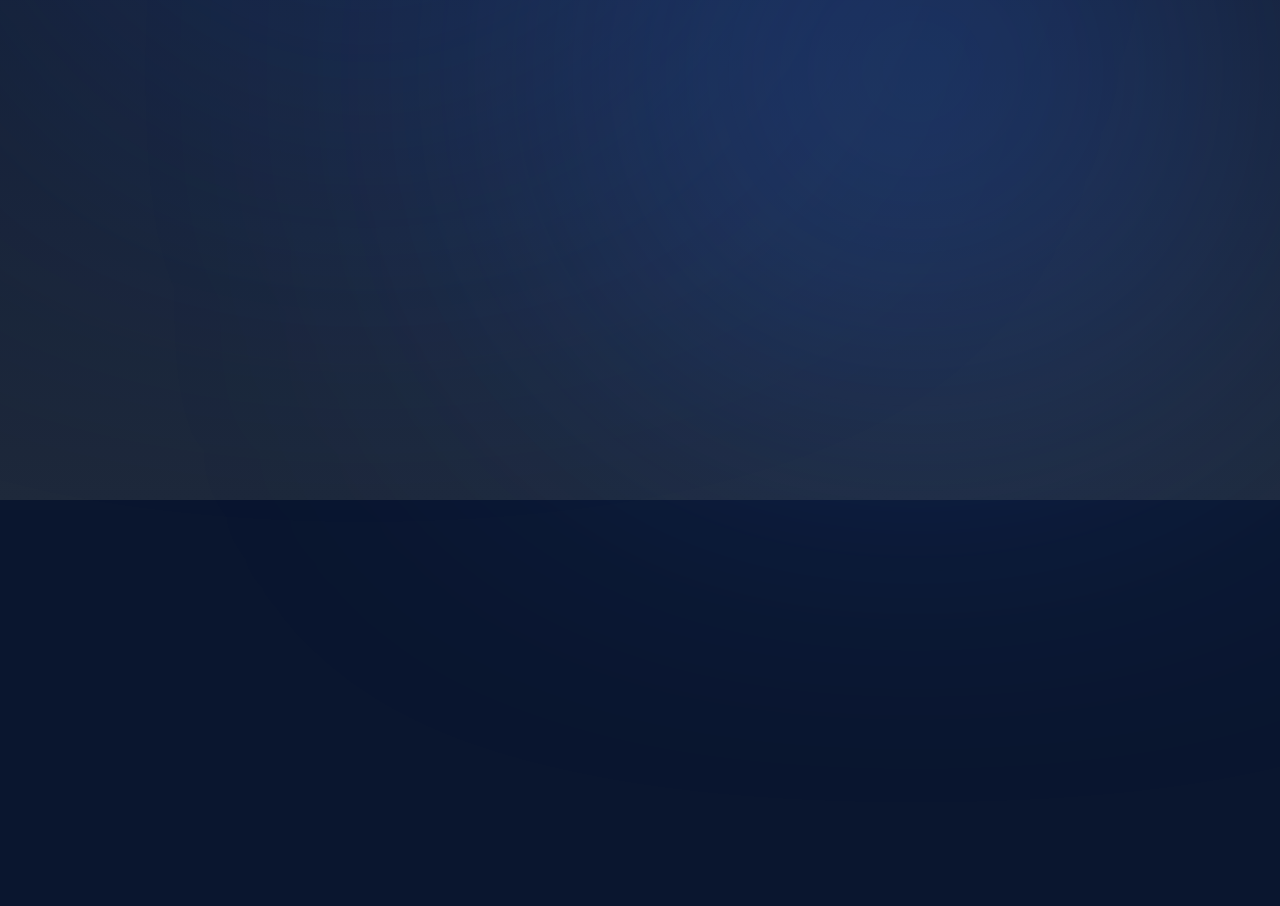
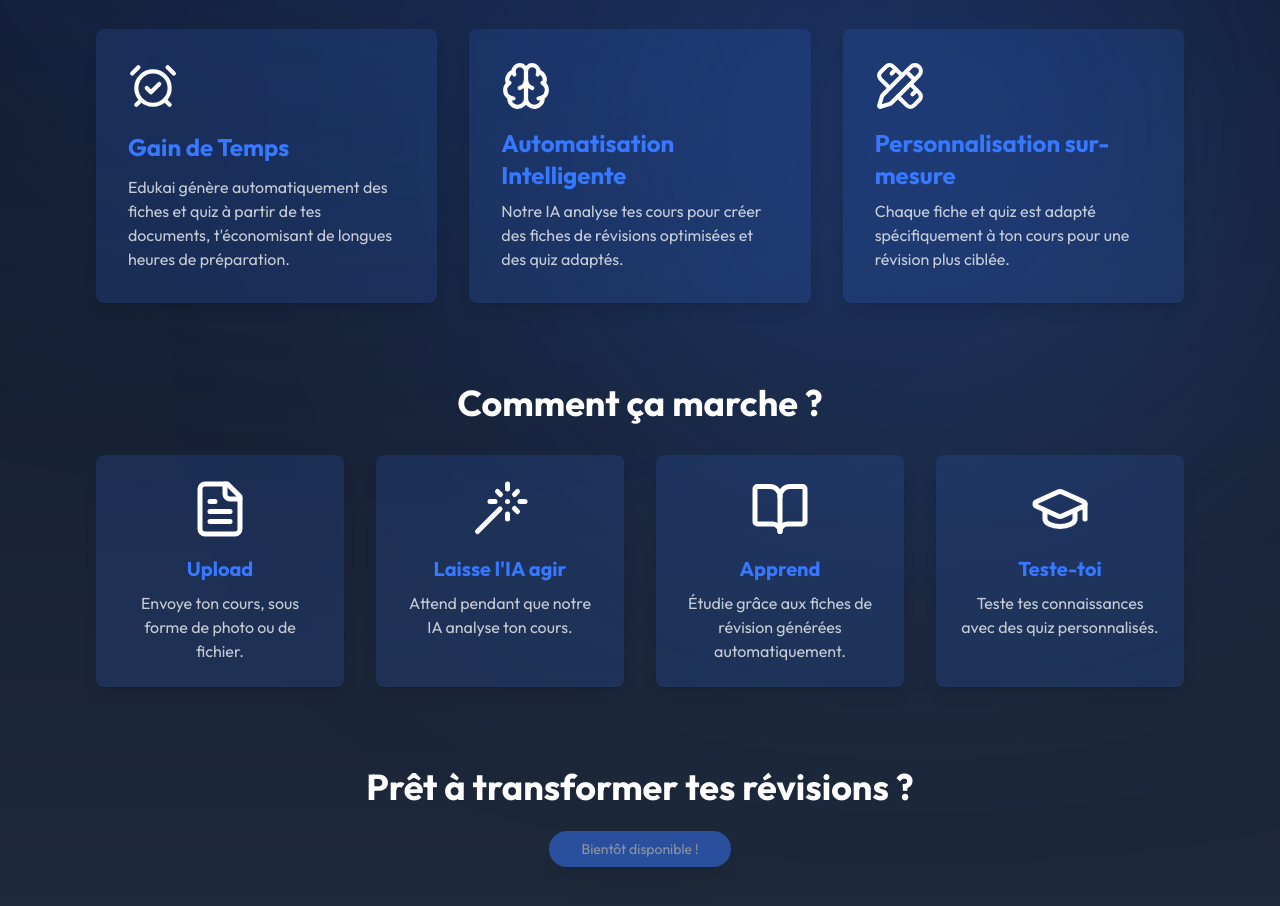
Before and after one commit to TristanHourtoulle/Edukai-landing-page, a Next.js app: page /solution in a window 1280 px wide. Shown: the part 300-1206 px from the top of the page. Before the commit the page ends 800 px from the top, so only its background shows below. Built offline with nearby package versions, Linux system fonts and the light colour scheme.

Commit message:
feat: implement solution page design

```diff
--- a/app/solution/page.tsx
+++ b/app/solution/page.tsx
@@ -1,3 +1,152 @@
+import { Button } from "@/components/ui/button";
+import {
+  AlarmClockCheck,
+  BookOpen,
+  Brain,
+  FileText,
+  GraduationCap,
+  PencilRuler,
+  Wand,
+} from "lucide-react";
+
 export default function Solution() {
-  return (<div></div>)
+  return (
+    <div className="outfit-regular w-full h-full flex flex-col items-center justify-center gap-20 pb-[5%] px-8">
+      {/* Section 1: En-tête et Résumé */}
+      <section className="text-center max-w-2xl">
+        <h1 className="text-5xl text-white font-bold">
+          Une solution <span className="text-primary-500">sur-mesure</span> pour
+          optimiser tes révisions
+        </h1>
+        <p className="text-lg text-white text-opacity-75 mt-4">
+          Gagne du temps, révise efficacement et accède à un contenu adapté à
+          tes besoins.
+        </p>
+      </section>
+
+      {/* Section 2: Fonctionnalités Principales */}
+      <section className="grid grid-cols-1 md:grid-cols-3 gap-8 w-full max-w-6xl">
+        <div className="flex flex-col justify-between bg-primary-500 bg-opacity-15 rounded-lg p-8 shadow-lg hover:scale-105 transform transition-all">
+          <AlarmClockCheck size={50} className="text-white" />
+          <h3 className="text-2xl text-primary-500 font-semibold mt-4">
+            Gain de Temps
+          </h3>
+          <p className="text-white text-opacity-75 mt-2">
+            Edukai génère automatiquement des fiches et quiz à partir de tes
+            documents, t'économisant de longues heures de préparation.
+          </p>
+        </div>
+
+        <div className="flex flex-col justify-between bg-primary-500 bg-opacity-15 rounded-lg p-8 shadow-lg hover:scale-105 transform transition-all">
+          <Brain size={50} className="text-white" />
+          <h3 className="text-2xl text-primary-500 font-semibold mt-4">
+            Automatisation Intelligente
+          </h3>
+          <p className="text-white text-opacity-75 mt-2">
+            Notre IA analyse tes cours pour créer des fiches de révisions
+            optimisées et des quiz adaptés.
+          </p>
+        </div>
+
+        <div className="flex flex-col justify-between bg-primary-500 bg-opacity-15 rounded-lg p-8 shadow-lg hover:scale-105 transform transition-all">
+          <PencilRuler size={50} className="text-white" />
+          <h3 className="text-2xl text-primary-500 font-semibold mt-4">
+            Personnalisation sur-mesure
+          </h3>
+          <p className="text-white text-opacity-75 mt-2">
+            Chaque fiche et quiz est adapté spécifiquement à ton cours pour une
+            révision plus ciblée.
+          </p>
+        </div>
+      </section>
+
+      {/* Section 3: Processus d'utilisation */}
+      <section className="text-center max-w-6xl">
+        <h2 className="text-4xl text-white font-bold mb-8">
+          Comment ça marche ?
+        </h2>
+        <div className="grid grid-cols-1 md:grid-cols-4 gap-8">
+          <div className="flex flex-col items-center bg-primary-500 bg-opacity-15 rounded-lg p-6 shadow-lg">
+            <FileText size={60} className="text-white" />
+            <h3 className="text-xl text-primary-500 font-semibold mt-4">
+              Upload
+            </h3>
+            <p className="text-white text-opacity-75 mt-2">
+              Envoye ton cours, sous forme de photo ou de fichier.
+            </p>
+          </div>
+
+          <div className="flex flex-col items-center bg-primary-500 bg-opacity-15 rounded-lg p-6 shadow-lg">
+            <Wand size={60} className="text-white" />
+            <h3 className="text-xl text-primary-500 font-semibold mt-4">
+              Laisse l'IA agir
+            </h3>
+            <p className="text-white text-opacity-75 mt-2">
+              Attend pendant que notre IA analyse ton cours.
+            </p>
+          </div>
+
+          <div className="flex flex-col items-center bg-primary-500 bg-opacity-15 rounded-lg p-6 shadow-lg">
+            <BookOpen size={60} className="text-white" />
+            <h3 className="text-xl text-primary-500 font-semibold mt-4">
+              Apprend
+            </h3>
+            <p className="text-white text-opacity-75 mt-2">
+              Étudie grâce aux fiches de révision générées automatiquement.
+            </p>
+          </div>
+
+          <div className="flex flex-col items-center bg-primary-500 bg-opacity-15 rounded-lg p-6 shadow-lg">
+            <GraduationCap size={60} className="text-white" />
+            <h3 className="text-xl text-primary-500 font-semibold mt-4">
+              Teste-toi
+            </h3>
+            <p className="text-white text-opacity-75 mt-2">
+              Teste tes connaissances avec des quiz personnalisés.
+            </p>
+          </div>
+        </div>
+      </section>
+
+      {/* Section 4: Témoignages
+      <section className="text-center max-w-4xl">
+        <h2 className="text-4xl text-white font-bold">
+          Ce que nos utilisateurs disent d'Edukai
+        </h2>
+        <div className="grid grid-cols-1 md:grid-cols-2 gap-8 mt-8">
+          <div className="bg-gray-800 bg-opacity-50 rounded-lg p-6 shadow-md">
+            <p className="text-white text-opacity-75">
+              "Edukai m'a permis de préparer mes révisions en un temps record,
+              sans perdre de temps sur des tâches répétitives."
+            </p>
+            <p className="text-primary-500 font-semibold mt-4">
+              — Alice Dupont, Étudiante
+            </p>
+          </div>
+          <div className="bg-gray-800 bg-opacity-50 rounded-lg p-6 shadow-md">
+            <p className="text-white text-opacity-75">
+              "Un outil indispensable pour tout étudiant ! Les fiches générées
+              sont claires, précises et parfaitement adaptées."
+            </p>
+            <p className="text-primary-500 font-semibold mt-4">
+              — Jean Martin, Lycéen
+            </p>
+          </div>
+        </div>
+      </section> */}
+
+      {/* Section 5: CTA */}
+      <section className="text-center">
+        <h2 className="text-4xl text-white font-bold">
+          Prêt à transformer tes révisions ?
+        </h2>
+        <Button
+          disabled
+          className="bg-primary-500 text-white py-3 px-8 rounded-full shadow-xl mt-6 transition-all transform hover:scale-105"
+        >
+          Bientôt disponible !
+        </Button>
+      </section>
+    </div>
+  );
 }
```
